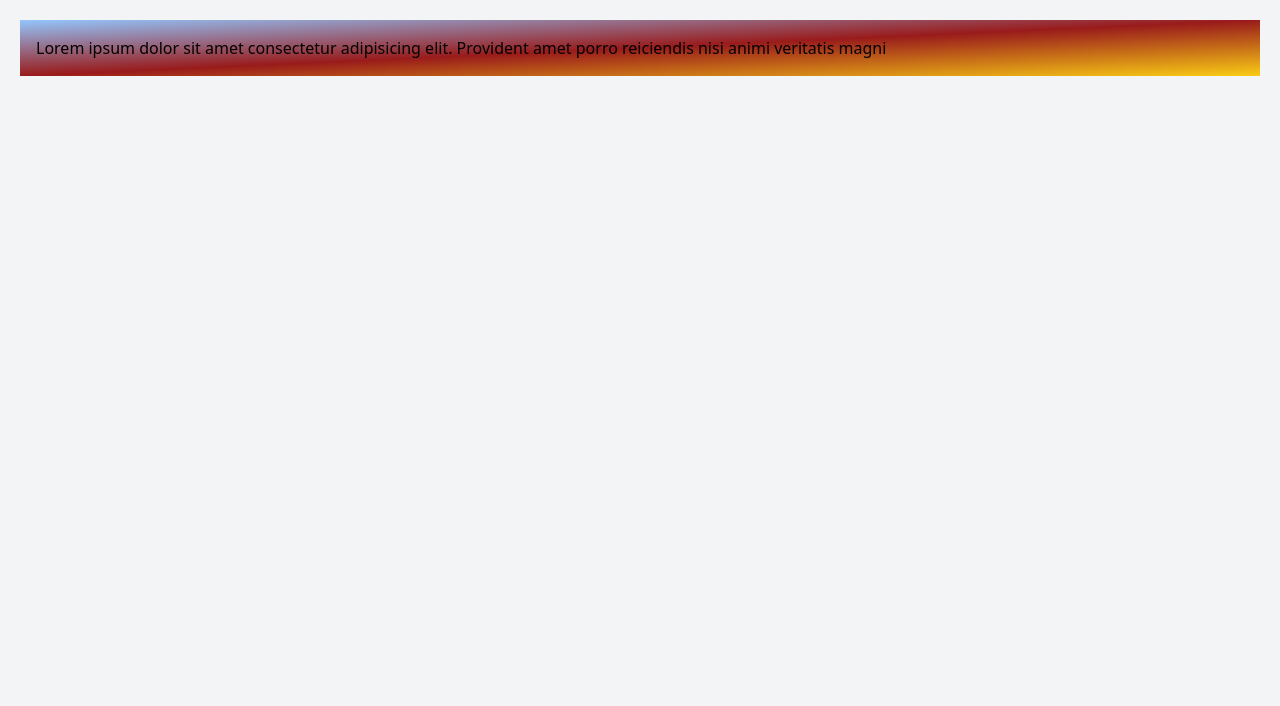
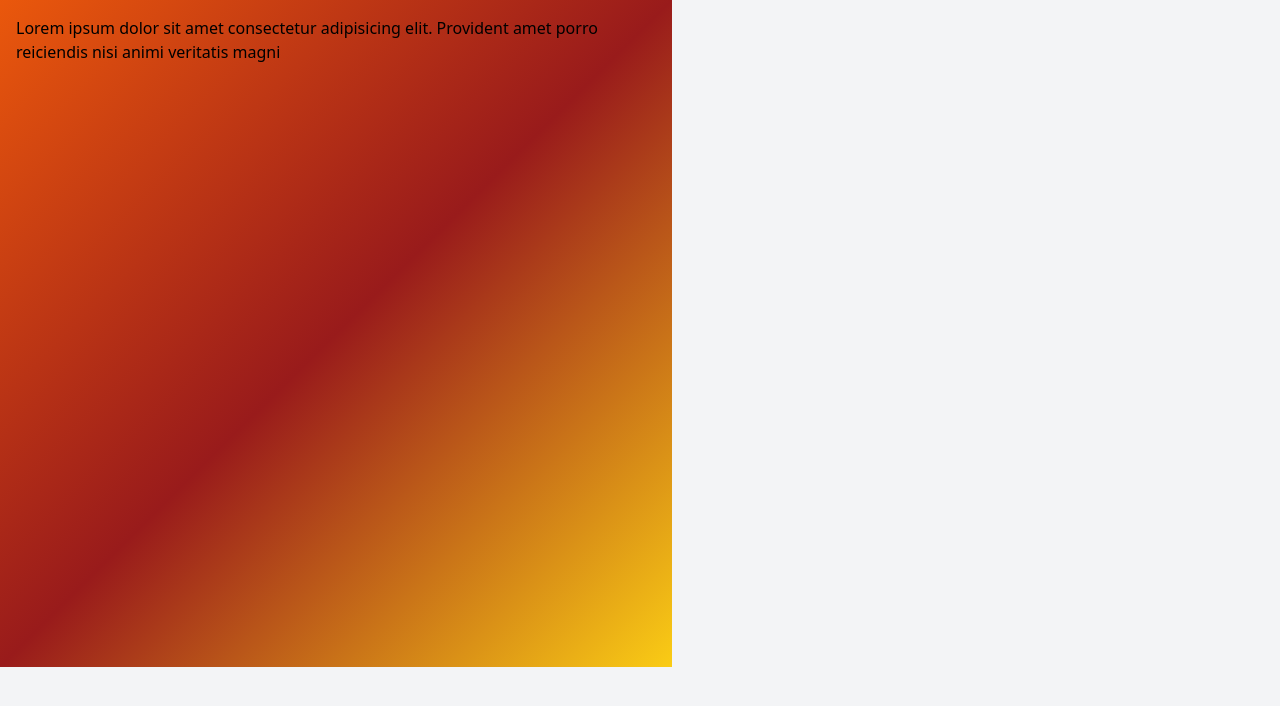
Before and after one commit to Lucas-furquim/TailwindCSS, a website: page index.html in a window 1280 px wide. Drawn offline with Linux system fonts and the light colour scheme.

Commit message:
width and height

```diff
--- a/index.html
+++ b/index.html
@@ -9,7 +9,7 @@
   <link rel="stylesheet" href="./style.min.css">
 </head>
 
-<body class="bg-gray-100">
+<body class="bg-gray-100 h-screen">
 
   <!-- Bordas -->
   <!-- <div class="m-8 p-4 border-l-2 border-red-400">
@@ -23,7 +23,7 @@
     <button class="bg-amber-600 px-4 py2 rounded text-white hover:ring-2 ring-red-700">save</button>
   </div> -->
 
-  <div class="m-5 p-4 text-black bg-gradient-to-tl from-yellow-400 via-red-800 to-pink-500 to-blue-300">
+  <div class=" w-screen max-w-2xl h-5/6 p-4 text-black bg-gradient-to-tl from-yellow-400 via-red-800 to-orange-600">
     Lorem ipsum dolor sit amet consectetur adipisicing elit. Provident amet porro reiciendis nisi animi veritatis magni
   </div>
 </body>
```
Also changed, not shown: style.min.css.
